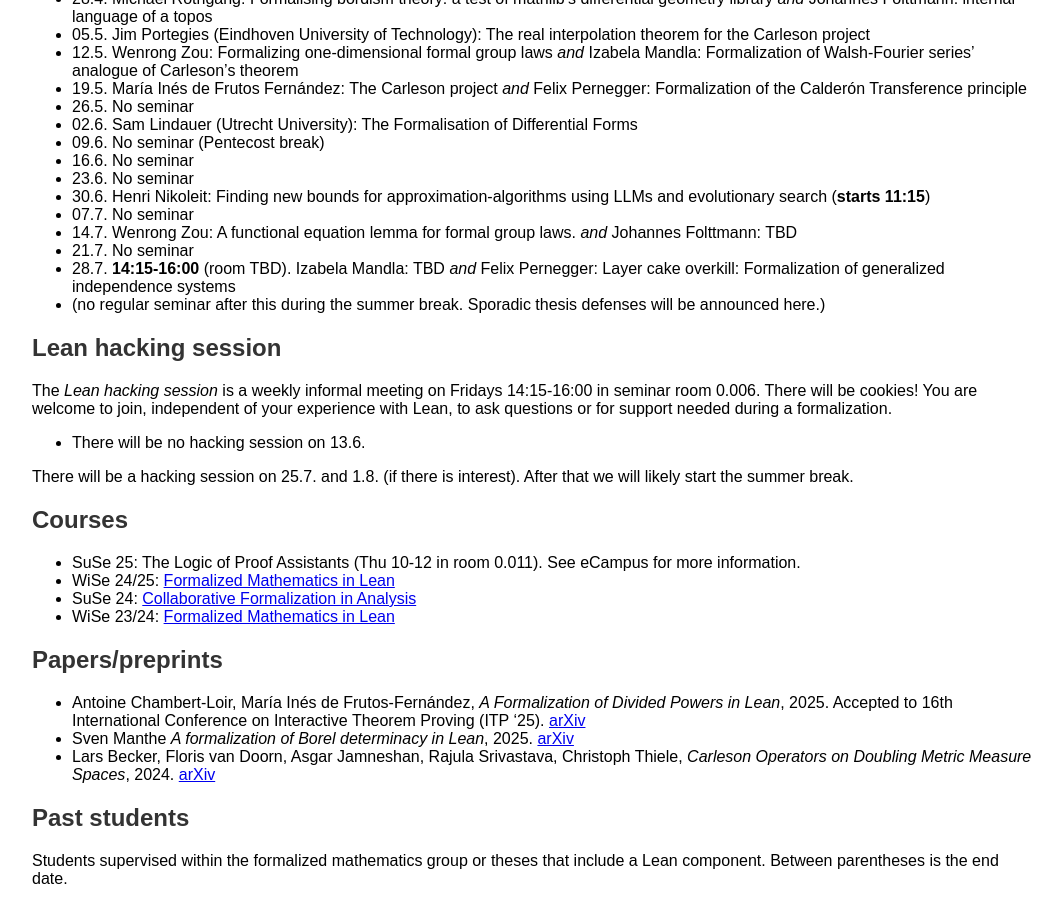
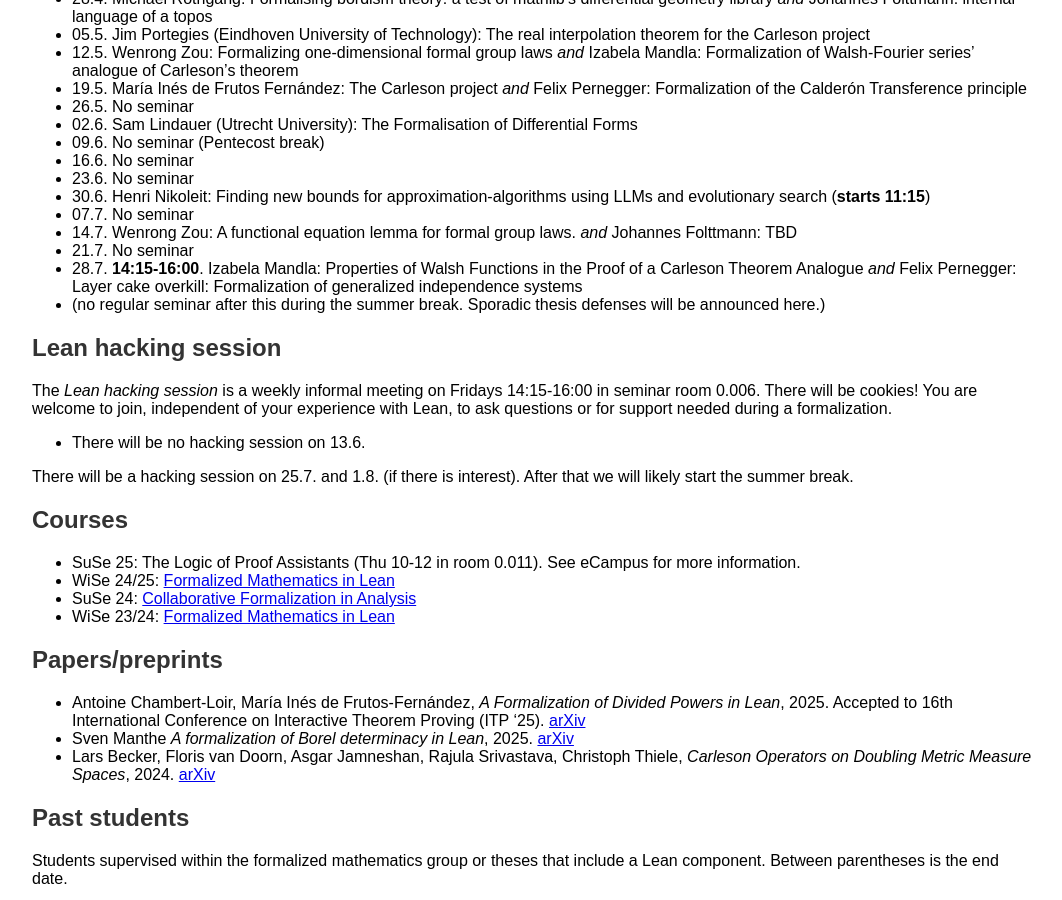
Before and after one commit to fpvandoorn/fpvandoorn.github.io, a Jekyll site: the page built from formalized-mathematics.md, in a window 1280 px wide and 900 px high, scrolled down 868 px. Shown: the whole window, without its empty margins (108-1170 px from the left). Built offline with Jekyll 4.4.1, drawn with Linux system fonts in a browser that asks for light colours; our own code applies the rules of GitHub Pages for plain Markdown files.

Commit message:
Update seminar schedule (#13)

```diff
--- a/formalized-mathematics.md
+++ b/formalized-mathematics.md
@@ -59,7 +59,7 @@
 * 07.7. No seminar
 * 14.7. Wenrong Zou: A functional equation lemma for formal group laws. *and* Johannes Folttmann: TBD
 * 21.7. No seminar
-* 28.7. **14:15-16:00** (room TBD). Izabela Mandla: TBD *and* Felix Pernegger: Layer cake overkill: Formalization of generalized independence systems
+* 28.7. **14:15-16:00**. Izabela Mandla: Properties of Walsh Functions in the Proof of a Carleson Theorem Analogue *and* Felix Pernegger: Layer cake overkill: Formalization of generalized independence systems
 * (no regular seminar after this during the summer break. Sporadic thesis defenses will be announced here.)
 
 <!-- The seminar will be Tue 10-12 in WiSe 25/26. -->
```
